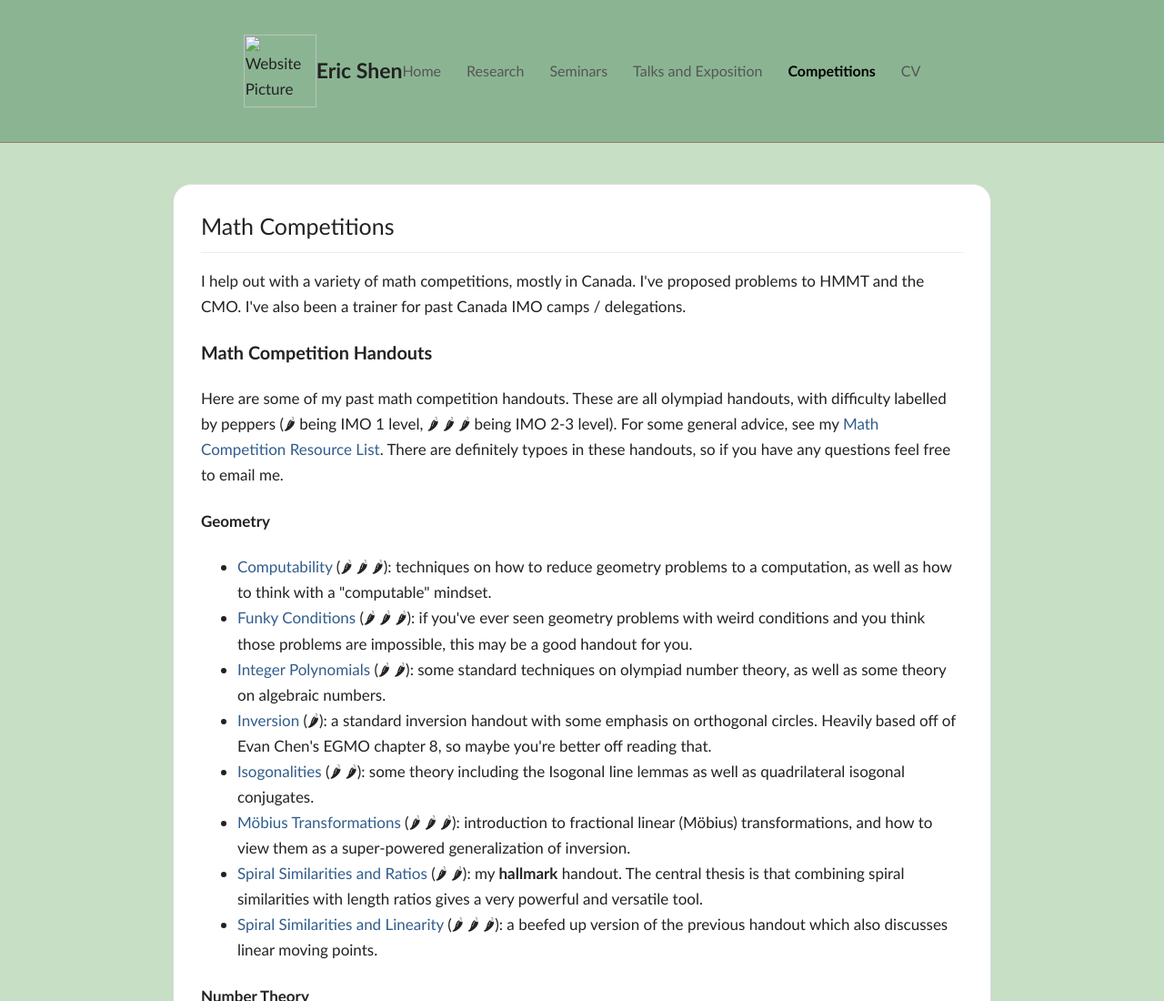
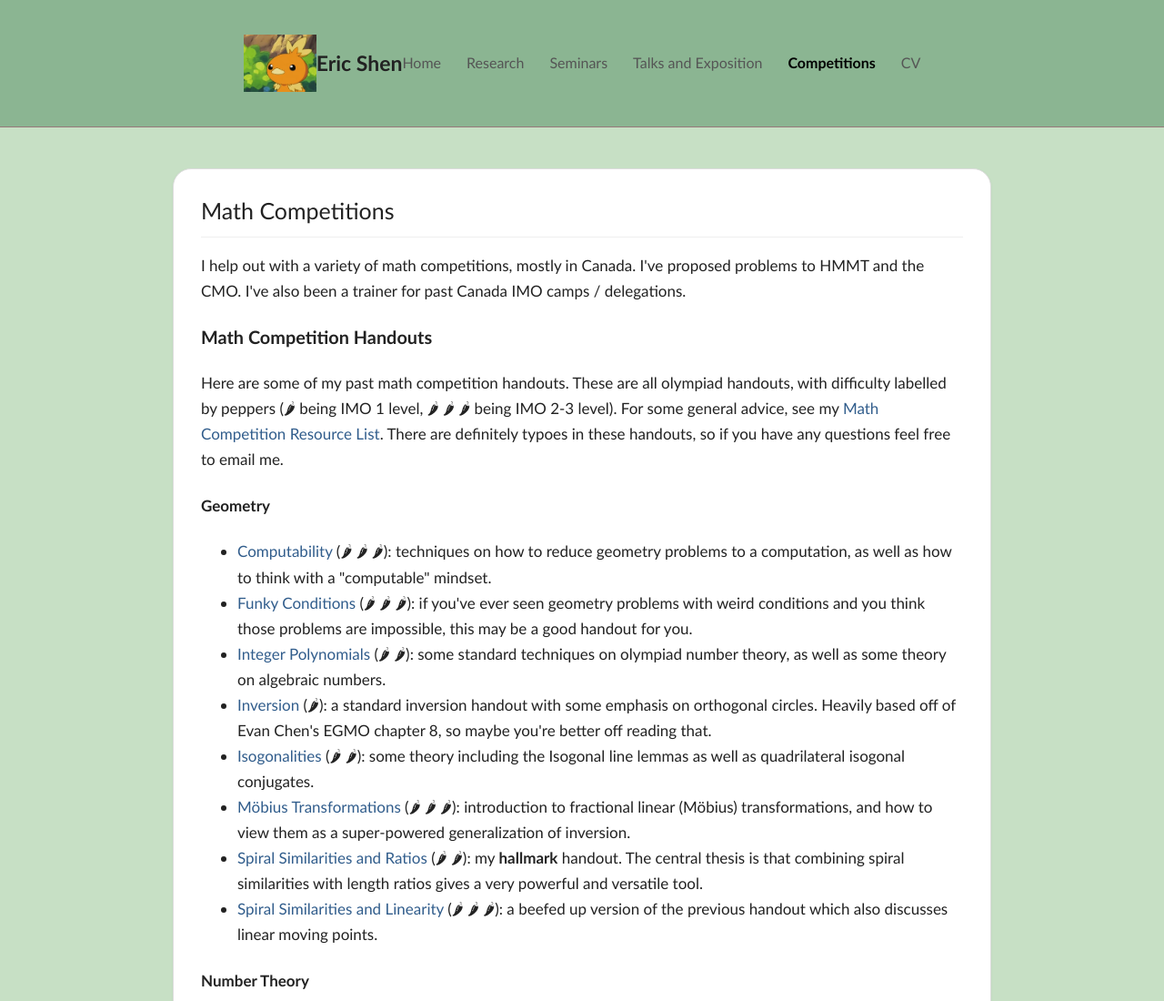
Before and after one commit to ericshenmath/ericshenmath.github.io, a plain HTML site: page docs/competitions.html in a window 1280 px wide. Shown: the top 1100 px of the page at 91% size. Drawn offline with Linux system fonts and the light colour scheme.

Commit message:
Update competitions.html

```diff
--- a/docs/competitions.html
+++ b/docs/competitions.html
@@ -19,7 +19,7 @@
 
         <div class="header-container">
 
-            <img src="docs/files/torchic.jpg" alt="Website Picture">
+            <img src="files/torchic.jpg" alt="Website Picture">
 
             <div class="site-title">
                 <a href="index.html">Eric Shen</a>
```
